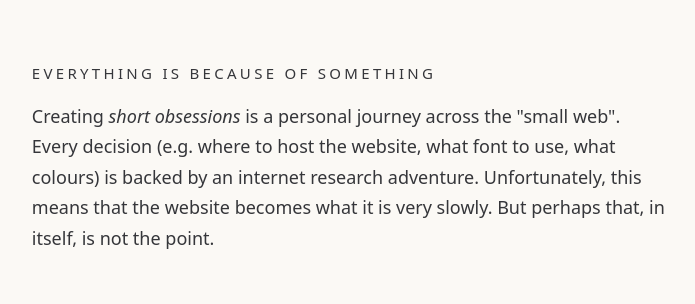
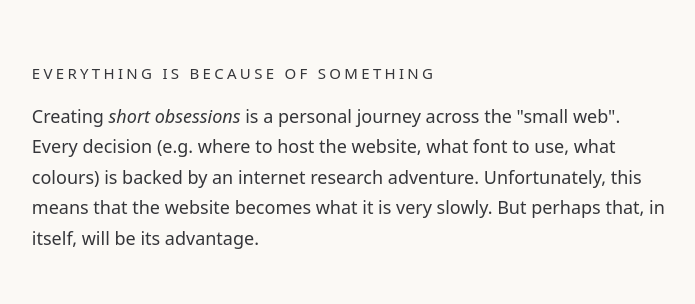
Before and after one commit to kivistudio/so.london, an Astro site: page /about in a window 1280 px wide. Shown: the part 1486-1790 px from the top of the page, without its empty margins (289-984 px from the left). Built offline with nearby package versions, Linux system fonts and the light colour scheme; Astro itself is replaced by a stand-in of ours; some packages are replaced by stand-ins of ours; no server answers; a web font is replaced by a local one.

Commit message:
About: slow growth as the site's advantage

```diff
--- a/src/pages/about.astro
+++ b/src/pages/about.astro
@@ -92,7 +92,7 @@ const notes = createFootnotes([
         Every decision (e.g. where to host the website, what font to use, what
         colours) is backed by an internet research adventure. Unfortunately, this
         means that the website becomes what it is very slowly. But perhaps that,
-        in itself, is not the point.
+        in itself, will be its advantage.
       </p>
       </section>
 
```
